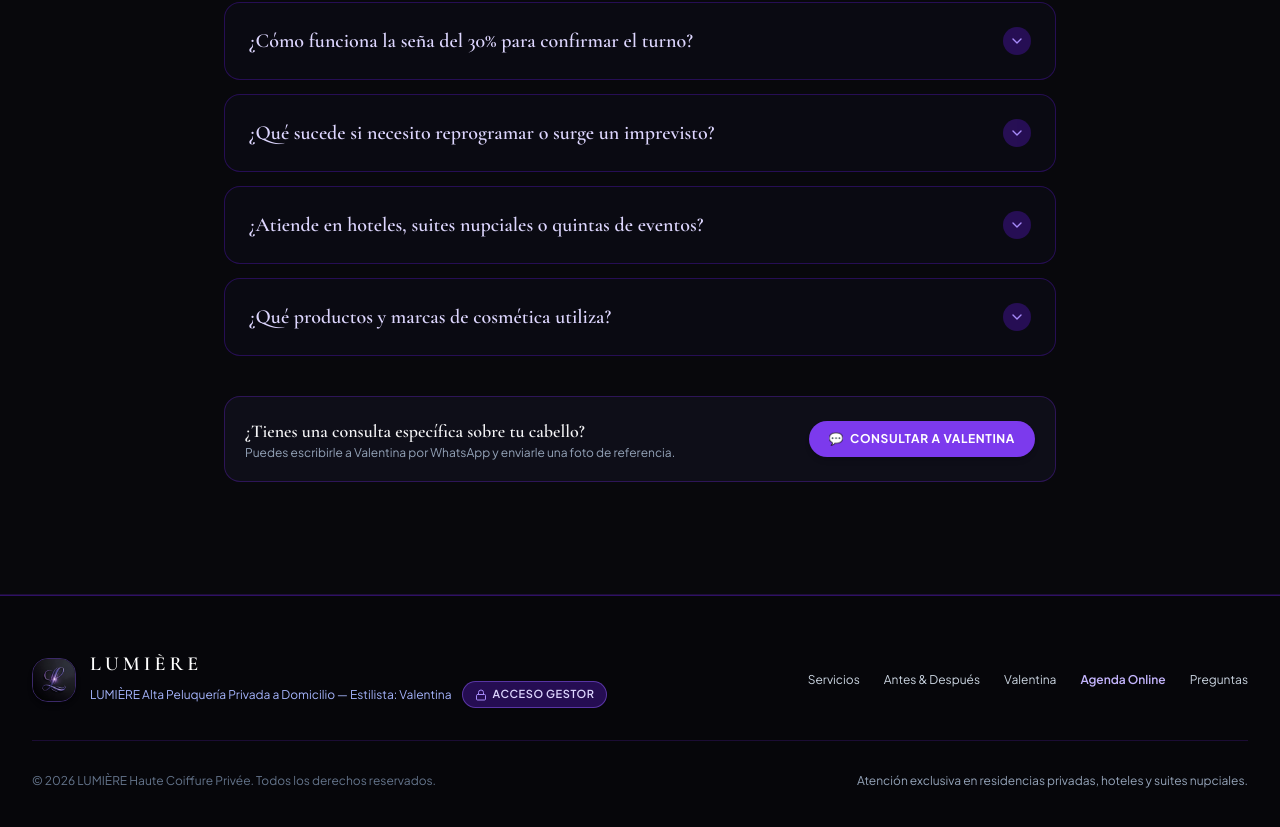
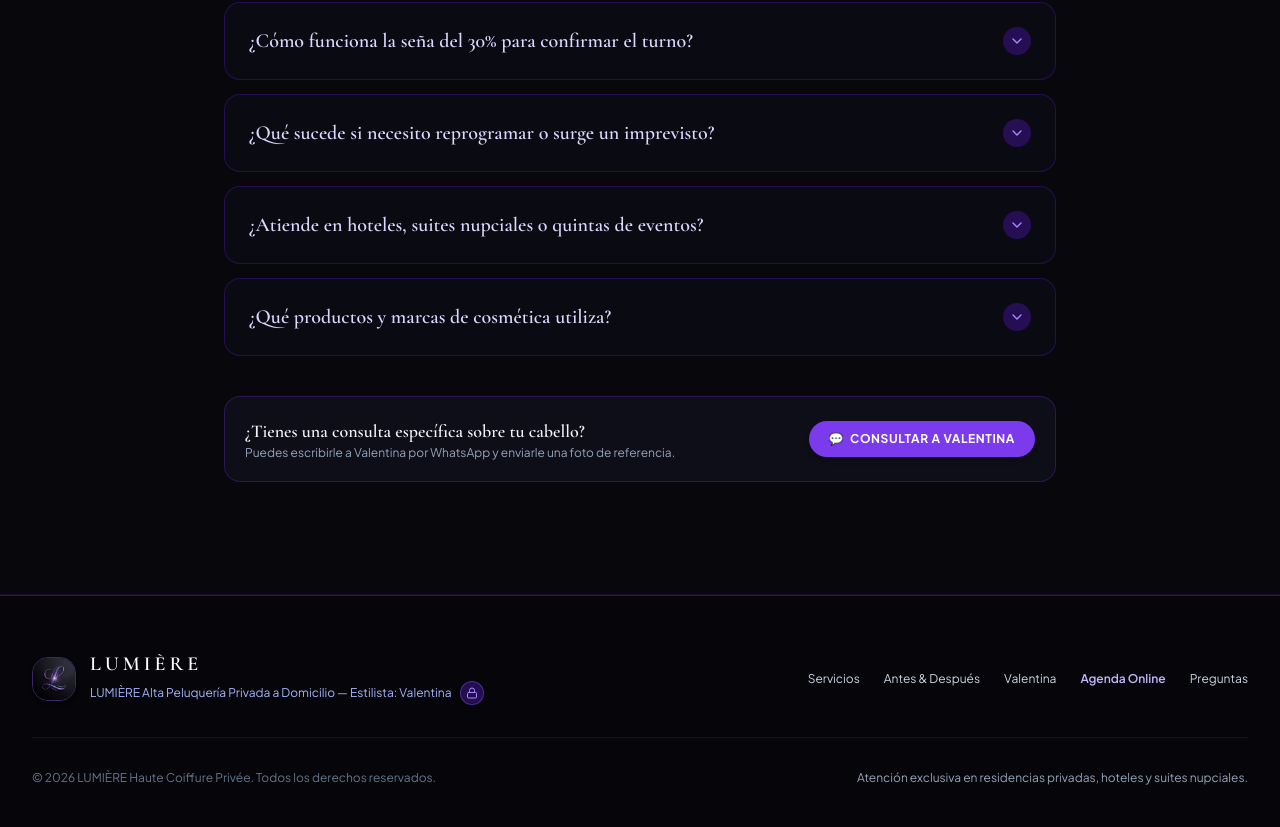
Before and after one commit to JNicoEP/Lumiere, a React (Vite) app: page / in a window 1280 px wide. Shown: the part 7504-8331 px from the top of the page. Built offline with nearby package versions, Linux system fonts and the light colour scheme.

Commit message:
style: keep only discreet lock icon next to stylist text in footer

```diff
--- a/src/components/layout/Footer.tsx
+++ b/src/components/layout/Footer.tsx
@@ -26,18 +26,18 @@ export const Footer: React.FC = () => {
               <p className="font-serif text-xl font-semibold text-white tracking-[0.2em] leading-tight">
                 LUMIÈRE
               </p>
-              <div className="flex flex-wrap items-center gap-2.5 mt-1">
+              <div className="flex flex-wrap items-center gap-2 mt-1">
                 <span className="text-xs text-indigo-300">
                   LUMIÈRE Alta Peluquería Privada a Domicilio — Estilista: {SOLE_STYLIST.name}
                 </span>
                 <button
                   type="button"
                   onClick={() => setIsAdminModalOpen(true)}
-                  className="inline-flex items-center gap-1.5 px-3 py-1 rounded-full text-[11px] font-semibold tracking-wider uppercase border border-violet-500/50 bg-violet-950/80 hover:bg-violet-900 text-violet-200 hover:text-white shadow-sm hover:border-violet-400 transition-all cursor-pointer"
-                  title="Acceso Gestor Estilista (PIN: 1234)"
+                  className="w-6 h-6 rounded-full border border-violet-500/40 bg-violet-950/80 hover:bg-violet-900 text-violet-300 hover:text-white inline-flex items-center justify-center shadow-sm hover:border-violet-400 transition-all cursor-pointer"
+                  title="Gestor Estilista (PIN: 1234)"
+                  aria-label="Gestor Estilista"
                 >
                   <Lock className="w-3 h-3 text-violet-400" />
-                  <span>Acceso Gestor</span>
                 </button>
               </div>
             </div>
```
